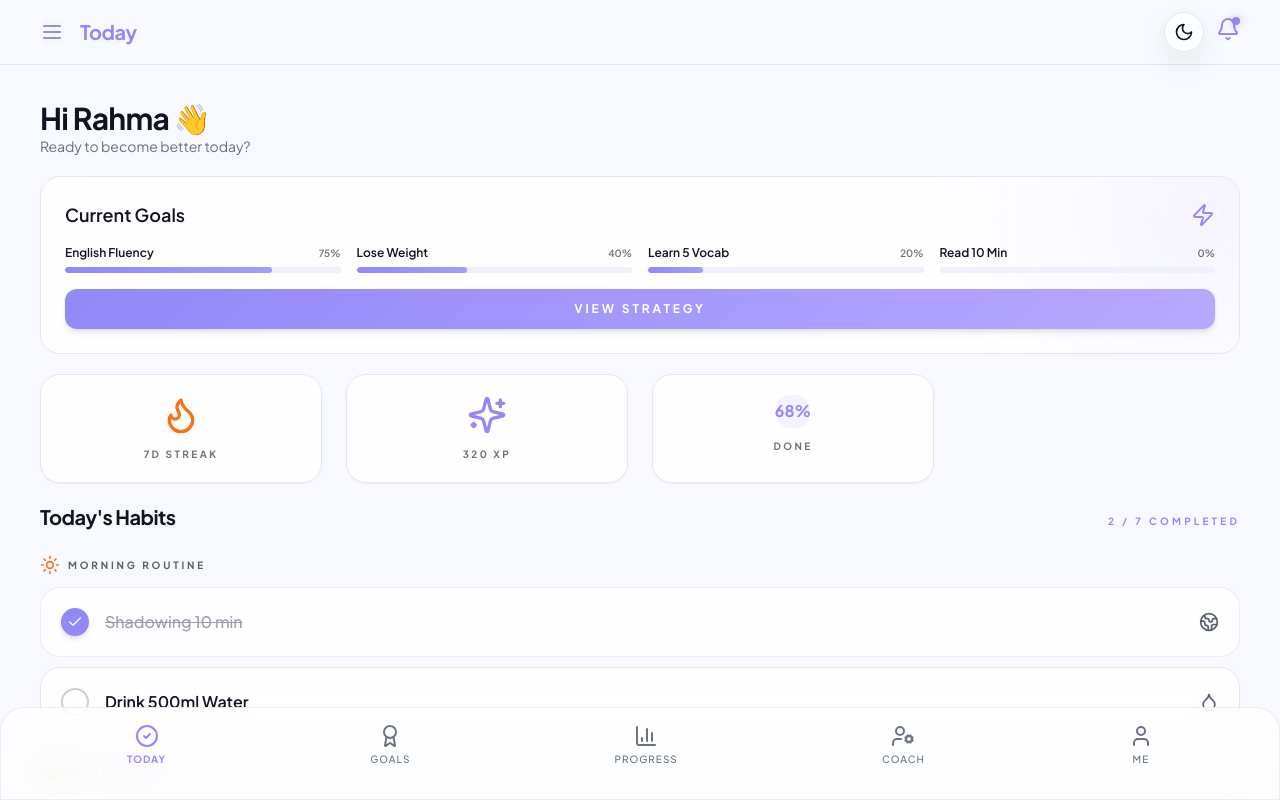
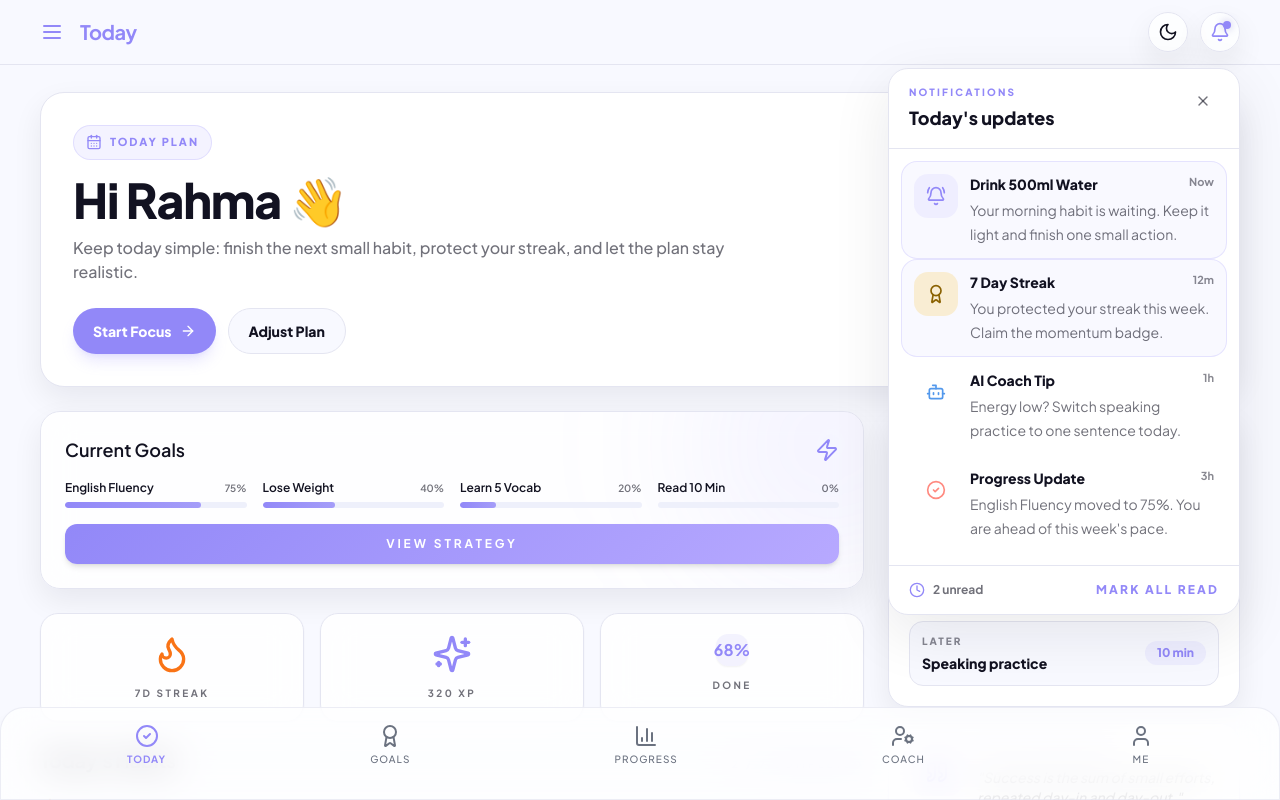
Before and after one commit to GoalPathh/frontend, a Next.js app: page /today in a window 1280 px wide. Both pictures are taken after a click on the button 1228 px from the left and 29 px from the top of the page. Shown: the top 800 px of the page. Built offline with nearby package versions, Linux system fonts and the light colour scheme.

Commit message:
rapihin page today

```diff
--- a/app/today/page.tsx
+++ b/app/today/page.tsx
@@ -1,6 +1,11 @@
+"use client";
+
+import { useState } from "react";
 import {
+  ArrowRight,
   Bell,
   BookOpen,
+  CalendarDays,
   Check,
   Droplet,
   Edit3,
@@ -18,12 +23,15 @@ import {
 } from "lucide-react";
 import { BottomNavigation } from "@/components/bottom-navigation";
 import { ThemeToggle } from "@/components/theme-toggle";
+import { NotificationsPanel } from "@/components/notifications-panel";
 
 export default function TodayPage() {
+  const [showNotifications, setShowNotifications] = useState(false);
+
   return (
-    <div className="min-h-screen bg-background text-foreground antialiased dark:bg-background dark:text-white">
+  <div className="min-h-screen bg-background text-foreground antialiased dark:bg-background dark:text-white">
       <nav className="fixed top-0 w-full z-50 bg-background/80 backdrop-blur-xl border-b border-border px-6 py-3 dark:border-surface/10 dark:bg-background/80 md:px-10">
-        <div className="flex items-center justify-between">
+        <div className="mx-auto flex max-w-7xl items-center justify-between">
           <div className="flex items-center gap-4">
             <button className="text-primary active:scale-95 duration-200">
               <Menu className="h-6 w-6" />
@@ -33,29 +41,75 @@ export default function TodayPage() {
           <div className="flex items-center gap-3">
             <ThemeToggle className="size-10 bg-surface/80 dark:bg-surface/10" />
             <div className="relative">
-            <button className="text-primary active:scale-95 duration-200">
-              <Bell className="h-6 w-6" />
-            </button>
-            <span className="absolute top-0 right-0 w-2 h-2 rounded-full bg-primary shadow-[0_0_8px_rgba(89,79,187,0.4)]" />
+              <button
+                type="button"
+                onClick={() => setShowNotifications((current) => !current)}
+                className="relative flex size-10 items-center justify-center rounded-full border border-border bg-surface/80 text-primary shadow-card transition hover:-translate-y-0.5 active:translate-y-0"
+                aria-label="Open notifications"
+                aria-expanded={showNotifications}
+              >
+                <Bell className="h-5 w-5" />
+                <span className="absolute right-2 top-2 w-2 h-2 rounded-full bg-primary shadow-[0_0_8px_rgba(89,79,187,0.4)]" />
+              </button>
+              <NotificationsPanel open={showNotifications} onClose={() => setShowNotifications(false)} />
             </div>
           </div>
         </div>
       </nav>
 
-      <main className="mt-[100px] px-6 md:px-10 max-w-7xl mx-auto space-y-5 pb-32">
-        <header>
-          <h1 className="text-3xl font-bold tracking-tight text-foreground">Hi Rahma 👋</h1>
-          <p className="text-sm text-foreground/60">Ready to become better today?</p>
+      <main className="mt-[92px] px-5 md:px-10 max-w-7xl mx-auto space-y-6 pb-32">
+        <header className="relative overflow-hidden rounded-[24px] border border-border bg-surface p-5 shadow-card sm:p-7 lg:p-8">
+          <div className="absolute -right-16 -top-20 h-56 w-56 rounded-full bg-primary/12 blur-3xl" />
+          <div className="absolute -bottom-24 left-1/3 h-56 w-56 rounded-full bg-gold/14 blur-3xl" />
+          <div className="relative grid gap-6 lg:grid-cols-[1fr_18rem] lg:items-center">
+            <div>
+              <div className="mb-4 inline-flex items-center gap-2 rounded-full border border-primary/20 bg-primary/10 px-3 py-2 text-[11px] font-extrabold uppercase tracking-[0.18em] text-primary">
+                <CalendarDays className="h-4 w-4" />
+                Today plan
+              </div>
+              <h1 className="text-3xl font-extrabold tracking-tight text-foreground sm:text-4xl lg:text-5xl">Hi Rahma 👋</h1>
+              <p className="mt-3 max-w-2xl text-sm font-medium leading-7 text-foreground/60 sm:text-base">
+                Keep today simple: finish the next small habit, protect your streak, and let the plan stay realistic.
+              </p>
+              <div className="mt-6 flex flex-col gap-3 sm:flex-row">
+                <button className="inline-flex items-center justify-center gap-2 rounded-full bg-primary px-5 py-3 text-sm font-extrabold text-white shadow-lg shadow-primary/20 transition hover:-translate-y-0.5 hover:bg-primary/90 active:translate-y-0">
+                  Start Focus
+                  <ArrowRight className="h-4 w-4" />
+                </button>
+                <button className="inline-flex items-center justify-center gap-2 rounded-full border border-border bg-background px-5 py-3 text-sm font-extrabold text-foreground transition hover:-translate-y-0.5 hover:border-primary hover:text-primary active:translate-y-0">
+                  Adjust Plan
+                </button>
+              </div>
+            </div>
+
+            <div className="rounded-[18px] border border-border bg-background/80 p-5">
+              <div className="flex items-center justify-between">
+                <div>
+                  <p className="text-xs font-extrabold uppercase tracking-[0.2em] text-foreground/50">Completion</p>
+                  <p className="mt-2 text-4xl font-extrabold text-foreground">68%</p>
+                </div>
+                <div className="flex h-20 w-20 items-center justify-center rounded-full border-[10px] border-primary/20 bg-surface text-lg font-extrabold text-primary shadow-card">
+                  2/7
+                </div>
+              </div>
+              <div className="mt-5 h-2 overflow-hidden rounded-full bg-muted">
+                <div className="h-full w-[68%] rounded-full bg-gradient-to-r from-primary via-sky to-gold" />
+              </div>
+              <p className="mt-4 text-sm font-semibold text-foreground/60">Two habits done. One more keeps momentum strong.</p>
+            </div>
+          </div>
         </header>
 
-        <section className="relative overflow-hidden rounded-[20px] glass-card p-6 border border-border">
+        <div className="grid gap-6 lg:grid-cols-[1fr_22rem] lg:items-start">
+          <div className="space-y-6">
+        <section className="relative overflow-hidden rounded-[20px] glass-card p-5 border border-border shadow-card sm:p-6">
           <div className="absolute -top-24 -right-24 w-64 h-64 rounded-full bg-primary/10 blur-[80px]" />
           <div className="relative z-10 space-y-4">
             <div className="flex items-center justify-between">
               <h3 className="text-lg font-semibold text-foreground">Current Goals</h3>
               <Zap className="h-6 w-6 text-primary" />
             </div>
-            <div className="grid grid-cols-2 md:grid-cols-4 gap-4">
+            <div className="grid gap-4 sm:grid-cols-2 xl:grid-cols-4">
               <div className="space-y-1.5">
                 <div className="flex items-center justify-between text-xs font-semibold text-foreground">
                   <span className="truncate">English Fluency</span>
@@ -99,25 +153,25 @@ export default function TodayPage() {
           </div>
         </section>
 
-        <div className="grid grid-cols-3 md:grid-cols-4 lg:grid-cols-4 gap-4 md:gap-6">
-          <div className="rounded-[20px] glass-card border border-border p-5 text-center shadow-sm">
+        <div className="grid gap-4 sm:grid-cols-3">
+          <div className="rounded-[18px] glass-card border border-border p-5 shadow-sm">
             <Flame className="mx-auto h-10 w-10 text-orange-500" />
-            <p className="mt-3 text-[10px] uppercase tracking-[0.24em] text-foreground/60 font-bold">7d Streak</p>
+            <p className="mt-3 text-center text-[10px] uppercase tracking-[0.24em] text-foreground/60 font-bold">7d Streak</p>
           </div>
-          <div className="rounded-[20px] glass-card border border-border p-5 text-center shadow-sm">
+          <div className="rounded-[18px] glass-card border border-border p-5 shadow-sm">
             <Sparkles className="mx-auto h-10 w-10 text-primary" />
-            <p className="mt-3 text-[10px] uppercase tracking-[0.24em] text-foreground/60 font-bold">320 XP</p>
+            <p className="mt-3 text-center text-[10px] uppercase tracking-[0.24em] text-foreground/60 font-bold">320 XP</p>
           </div>
-          <div className="rounded-[20px] glass-card border border-border p-5 text-center shadow-sm">
+          <div className="rounded-[18px] glass-card border border-border p-5 shadow-sm">
             <div className="mx-auto flex h-8 w-8 items-center justify-center rounded-xl bg-primary/10 text-base font-bold text-primary shadow-sm">
               68%
             </div>
-            <p className="mt-3 text-[10px] uppercase tracking-[0.24em] text-foreground/60 font-bold">Done</p>
+            <p className="mt-3 text-center text-[10px] uppercase tracking-[0.24em] text-foreground/60 font-bold">Done</p>
           </div>
         </div>
 
         <section className="space-y-6">
-          <div className="flex items-baseline justify-between">
+            <div className="flex flex-col gap-2 sm:flex-row sm:items-baseline sm:justify-between">
             <h2 className="text-xl font-bold tracking-tight text-foreground">Today's Habits</h2>
             <span className="text-[10px] uppercase tracking-[0.32em] text-primary font-bold">2 / 7 COMPLETED</span>
           </div>
@@ -128,7 +182,7 @@ export default function TodayPage() {
               <span className="text-[10px] uppercase tracking-[0.28em] font-bold">Morning Routine</span>
             </div>
             <div className="space-y-2.5">
-              <button className="w-full glass-panel rounded-[20px] p-5 flex items-center justify-between text-left active:scale-[0.99] transition-transform border border-border">
+              <button className="w-full glass-panel rounded-[18px] p-4 sm:p-5 flex items-center justify-between text-left active:scale-[0.99] transition-transform border border-border">
                 <div className="flex items-center gap-4">
                   <div className="flex h-7 w-7 items-center justify-center rounded-full bg-primary shadow-md text-white">
                     <Check className="h-4 w-4" />
@@ -137,7 +191,7 @@ export default function TodayPage() {
                 </div>
                 <Globe2 className="h-5 w-5 text-[#5a5d72]" />
               </button>
-              <button className="w-full rounded-[20px] glass-card border border-border p-5 flex items-center justify-between text-left shadow-sm active:scale-[0.99] transition-transform">
+              <button className="w-full rounded-[18px] glass-card border border-border p-4 sm:p-5 flex items-center justify-between text-left shadow-sm active:scale-[0.99] transition-transform hover:border-primary/40">
                 <div className="flex items-center gap-4">
                   <div className="flex h-7 w-7 items-center justify-center rounded-full border-2 border-[#5a5d72]/30" />
                   <span className="text-base font-semibold text-foreground">Drink 500ml Water</span>
@@ -153,7 +207,7 @@ export default function TodayPage() {
               <span className="text-[10px] uppercase tracking-[0.28em] font-bold">Noon Focus</span>
             </div>
             <div className="space-y-2.5">
-              <button className="w-full glass-panel rounded-[20px] p-5 flex items-center justify-between text-left active:scale-[0.99] transition-transform border border-border">
+              <button className="w-full glass-panel rounded-[18px] p-4 sm:p-5 flex items-center justify-between text-left active:scale-[0.99] transition-transform border border-border">
                 <div className="flex items-center gap-4">
                   <div className="flex h-7 w-7 items-center justify-center rounded-full bg-primary shadow-md text-white">
                     <Check className="h-4 w-4" />
@@ -162,7 +216,7 @@ export default function TodayPage() {
                 </div>
                 <BookOpen className="h-5 w-5 text-foreground/60" />
               </button>
-              <button className="w-full rounded-[20px] glass-card border border-border p-5 flex items-center justify-between text-left shadow-sm active:scale-[0.99] transition-transform">
+              <button className="w-full rounded-[18px] glass-card border border-border p-4 sm:p-5 flex items-center justify-between text-left shadow-sm active:scale-[0.99] transition-transform hover:border-primary/40">
                 <div className="flex items-center gap-4">
                   <div className="flex h-7 w-7 items-center justify-center rounded-full border-2 border-foreground/30" />
                   <span className="text-base font-semibold text-foreground">Healthy Lunch</span>
@@ -178,21 +232,21 @@ export default function TodayPage() {
               <span className="text-[10px] uppercase tracking-[0.28em] font-bold">Evening Reflection</span>
             </div>
             <div className="space-y-2.5">
-              <button className="w-full rounded-[20px] glass-card border border-border p-5 flex items-center justify-between text-left shadow-sm active:scale-[0.99] transition-transform">
+              <button className="w-full rounded-[18px] glass-card border border-border p-4 sm:p-5 flex items-center justify-between text-left shadow-sm active:scale-[0.99] transition-transform hover:border-primary/40">
                 <div className="flex items-center gap-4">
                   <div className="flex h-7 w-7 items-center justify-center rounded-full border-2 border-foreground/30" />
                   <span className="text-base font-semibold text-foreground">Speaking practice</span>
                 </div>
                 <Mic className="h-5 w-5 text-foreground/60" />
               </button>
-              <button className="w-full rounded-[20px] glass-card border border-border p-5 flex items-center justify-between text-left shadow-sm active:scale-[0.99] transition-transform">
+              <button className="w-full rounded-[18px] glass-card border border-border p-4 sm:p-5 flex items-center justify-between text-left shadow-sm active:scale-[0.99] transition-transform hover:border-primary/40">
                 <div className="flex items-center gap-4">
                   <div className="flex h-7 w-7 items-center justify-center rounded-full border-2 border-foreground/30" />
                   <span className="text-base font-semibold text-foreground">Review vocabulary</span>
                 </div>
                 <BookOpen className="h-5 w-5 text-foreground/60" />
               </button>
-              <button className="w-full rounded-[20px] glass-card border border-border p-5 flex items-center justify-between text-left shadow-sm active:scale-[0.99] transition-transform">
+              <button className="w-full rounded-[18px] glass-card border border-border p-4 sm:p-5 flex items-center justify-between text-left shadow-sm active:scale-[0.99] transition-transform hover:border-primary/40">
                 <div className="flex items-center gap-4">
                   <div className="flex h-7 w-7 items-center justify-center rounded-full border-2 border-foreground/30" />
                   <span className="text-base font-semibold text-foreground">Journaling</span>
@@ -202,6 +256,27 @@ export default function TodayPage() {
             </div>
           </div>
         </section>
+          </div>
+
+          <aside className="space-y-4 lg:sticky lg:top-24">
+            <section className="rounded-[20px] border border-border bg-surface p-5 shadow-card">
+              <p className="text-[10px] font-extrabold uppercase tracking-[0.24em] text-primary">Focus Queue</p>
+              <div className="mt-5 space-y-3">
+                {[
+                  ["Now", "Drink 500ml Water", "2 min"],
+                  ["Next", "Healthy Lunch", "15 min"],
+                  ["Later", "Speaking practice", "10 min"],
+                ].map(([time, title, duration]) => (
+                  <div key={title} className="flex items-center justify-between gap-3 rounded-[14px] border border-border bg-background p-3">
+                    <div>
+                      <p className="text-[10px] font-extrabold uppercase tracking-[0.2em] text-foreground/50">{time}</p>
+                      <p className="mt-1 text-sm font-extrabold text-foreground">{title}</p>
+                    </div>
+                    <span className="rounded-full bg-primary/10 px-3 py-1 text-xs font-extrabold text-primary">{duration}</span>
+                  </div>
+                ))}
+              </div>
+            </section>
 
         <div className="rounded-[20px] glass-card border border-primary/20 p-6 shadow-sm flex gap-4">
           <div className="flex h-12 w-12 items-center justify-center rounded-xl bg-primary/10 text-primary flex-shrink-0">
@@ -219,6 +294,8 @@ export default function TodayPage() {
             </p>
           </div>
         </div>
+          </aside>
+        </div>
       </main>
 
       <BottomNavigation active="today" />
--- /dev/null
+++ b/components/notifications-panel.tsx
@@ -0,0 +1,100 @@
+"use client";
+
+import { Award, BellRing, Bot, CheckCircle2, Clock, X } from "lucide-react";
+import { cn } from "@/lib/utils";
+
+type NotificationsPanelProps = {
+  open: boolean;
+  onClose: () => void;
+};
+
+const notifications = [
+  {
+    title: "Drink 500ml Water",
+    message: "Your morning habit is waiting. Keep it light and finish one small action.",
+    time: "Now",
+    icon: BellRing,
+    tone: "bg-primary/10 text-primary",
+    unread: true,
+  },
+  {
+    title: "7 Day Streak",
+    message: "You protected your streak this week. Claim the momentum badge.",
+    time: "12m",
+    icon: Award,
+    tone: "bg-gold/20 text-[#8a6100]",
+    unread: true,
+  },
+  {
+    title: "AI Coach Tip",
+    message: "Energy low? Switch speaking practice to one sentence today.",
+    time: "1h",
+    icon: Bot,
+    tone: "bg-sky/12 text-sky",
+    unread: false,
+  },
+  {
+    title: "Progress Update",
+    message: "English Fluency moved to 75%. You are ahead of this week's pace.",
+    time: "3h",
+    icon: CheckCircle2,
+    tone: "bg-coral/12 text-coral",
+    unread: false,
+  },
+];
+
+export function NotificationsPanel({ open, onClose }: NotificationsPanelProps) {
+  if (!open) return null;
+
+  return (
+    <div className="absolute right-0 top-14 w-[min(22rem,calc(100vw-2rem))] overflow-hidden rounded-[20px] border border-border bg-surface shadow-soft">
+      <div className="flex items-start justify-between gap-4 border-b border-border px-5 py-4">
+        <div>
+          <p className="text-[10px] font-extrabold uppercase tracking-[0.22em] text-primary">Notifications</p>
+          <h2 className="mt-1 text-lg font-extrabold text-foreground">Today&apos;s updates</h2>
+        </div>
+        <button
+          type="button"
+          onClick={onClose}
+          aria-label="Close notifications"
+          className="rounded-full p-2 text-foreground/60 transition hover:bg-muted hover:text-foreground"
+        >
+          <X className="h-4 w-4" />
+        </button>
+      </div>
+
+      <div className="max-h-[26rem] overflow-y-auto p-3">
+        {notifications.map((notification) => (
+          <article
+            key={notification.title}
+            className={cn(
+              "flex gap-3 rounded-[16px] border p-3 transition hover:bg-muted/70",
+              notification.unread ? "border-primary/20 bg-primary/5" : "border-transparent",
+            )}
+          >
+            <div className={cn("flex h-11 w-11 shrink-0 items-center justify-center rounded-[14px]", notification.tone)}>
+              <notification.icon className="h-5 w-5" aria-hidden="true" />
+            </div>
+            <div className="min-w-0 flex-1">
+              <div className="flex items-start justify-between gap-3">
+                <h3 className="text-sm font-extrabold text-foreground">{notification.title}</h3>
+                <span className="shrink-0 text-[11px] font-bold text-foreground/50">{notification.time}</span>
+              </div>
+              <p className="mt-1 text-sm leading-6 text-foreground/60">{notification.message}</p>
+            </div>
+          </article>
+        ))}
+      </div>
+
+      <div className="flex items-center justify-between border-t border-border px-5 py-4">
+        <div className="flex items-center gap-2 text-xs font-bold text-foreground/60">
+          <Clock className="h-4 w-4 text-primary" />
+          2 unread
+        </div>
+        <button type="button" className="text-xs font-extrabold uppercase tracking-[0.18em] text-primary">
+          Mark all read
+        </button>
+      </div>
+    </div>
+  );
+}
```
